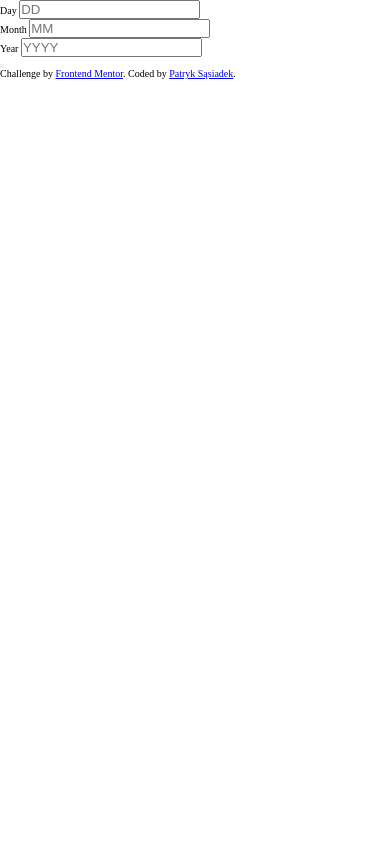
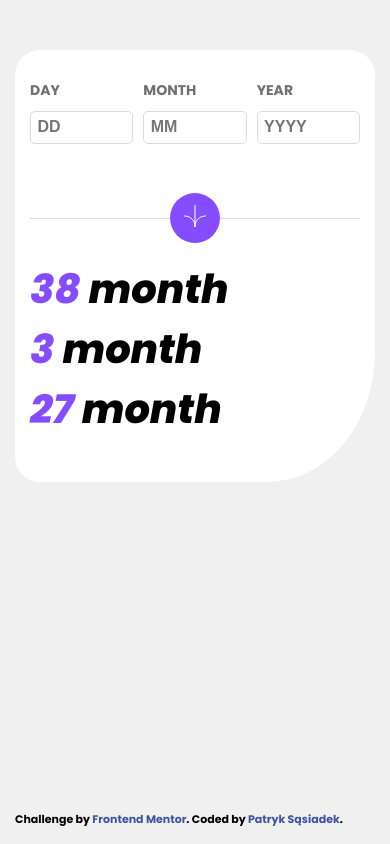
Before and after one commit to kimi1723/Frontend-mentor-age-calculator-app, a website: page index.html in a window 390 px wide. Drawn offline with Linux system fonts and the light colour scheme.

Commit message:
mobile design

```diff
--- a/index.html
+++ b/index.html
@@ -7,6 +7,10 @@
   <link rel="icon" type="image/png" sizes="32x32" href="./assets/images/favicon-32x32.png">
 
   <title>Frontend Mentor | Age calculator app by Patryk Sąsiadek</title>
+  <link rel="preconnect" href="https://fonts.googleapis.com">
+  <link rel="preconnect" href="https://fonts.gstatic.com" crossorigin>
+  <link href="https://fonts.googleapis.com/css2?family=Poppins:ital,wght@0,700;1,400;1,800&display=swap"
+    rel="stylesheet">
   <link rel="stylesheet" href="./dist/css/style.min.css">
 </head>
 
@@ -15,26 +19,27 @@
     <form class="age-calc-form">
       <label for="days" class="age-calc-form__label">Day</label>
       <input id="days" type="number" class="age-calc-form__input age-calc-form__input--day" placeholder="DD">
-      <p class="age-calc-form__error" data-error-id="day"></p>
+      <p class="age-calc-form__error" data-error-id="day">must be a valid date!</p>
 
       <label for="months" class="age-calc-form__label">Month</label>
       <input id="months" type="number" class="age-calc-form__input age-calc-form__input--month" placeholder="MM">
-      <p class="age-calc-form__error" data-error-id="month"></p>
+      <p class="age-calc-form__error" data-error-id="month">must be a valid date!</p>
 
       <label for="years" class="age-calc-form__label">Year</label>
       <input id="years" type="number" class="age-calc-form__input age-calc-form__input--year" placeholder="YYYY">
-      <p class="age-calc-form__error" data-error-id="year"></p>
+      <p class="age-calc-form__error age-calc-form__error--active" data-error-id="year">must be a valid date!</p>
 
-      <button type="submit" class="age-calc-form__submit-btn"></button>
+      <button type="submit" class="age-calc-form__submit-btn"><img src="./assets/images/icon-arrow.svg" alt=""
+          class="age-calc-form__submit-btn-img"></button>
     </form>
 
     <div class="age-calc-output">
       <p class="age-calc-output__text age-calc-output__text--days"><span
-          class="age-calc-output__text--highlighted"></span></p>
+          class="age-calc-output__text--highlighted">38</span> month</p>
       <p class="age-calc-output__text age-calc-output__text--months"><span
-          class="age-calc-output__text--highlighted"></span></p>
+          class="age-calc-output__text--highlighted">3</span> month</p>
       <p class="age-calc-output__text age-calc-output__text--years"><span
-          class="age-calc-output__text--highlighted"></span></p>
+          class="age-calc-output__text--highlighted">27</span> month</p>
     </div>
   </main>
 
--- /dev/null
+++ b/src/sass/_colors.scss
@@ -0,0 +1,10 @@
+// Primary
+$highlighted: hsl(259, 100%, 65%);
+$error: hsl(0, 100%, 67%);
+
+// Neutral
+$white: hsl(0, 0%, 100%);
+$off-white: hsl(0, 0%, 94%);
+$light-grey: hsl(0, 0%, 86%);
+$smokey-grey: hsl(0, 1%, 44%);
+$off-black: hsl(0, 0%, 8%);
--- a/src/sass/_footer.scss
+++ b/src/sass/_footer.scss
@@ -1,7 +1,16 @@
 .attribution {
-	font-size: 11px;
+	position: absolute;
+	bottom: 1.5em;
+	font-size: 1.1rem;
 	text-align: center;
 }
+
 .attribution a {
 	color: hsl(228, 45%, 44%);
+	text-decoration: none;
+	transition: color 0.3s;
+
+	&:hover {
+		color: hsl(281, 87%, 35%);
+	}
 }
--- a/src/sass/_general.scss
+++ b/src/sass/_general.scss
@@ -1,3 +1,5 @@
+@use './colors' as c;
+
 *,
 *::before,
 *::after {
@@ -9,3 +11,10 @@
 html {
 	font-size: 62.5%;
 }
+
+body {
+	padding: 5em 1.5em 0;
+	min-height: 100vh;
+	font-family: 'Poppins', sans-serif;
+	background-color: c.$off-white;
+}
--- a/src/sass/_main.scss
+++ b/src/sass/_main.scss
@@ -0,0 +1,134 @@
+@use './colors' as c;
+
+.age-calc {
+	aspect-ratio: 1 / 1.2;
+	padding: 3em 1.5em;
+	border-radius: 25px;
+	border-bottom-right-radius: 30%;
+	background-color: c.$white;
+	max-width: 420px;
+}
+
+.age-calc-form {
+	position: relative;
+	display: grid;
+	grid-template-columns: repeat(3, 1fr);
+	grid-template-rows: repeat(3, min-content);
+	gap: 1em;
+	padding-bottom: 3em;
+	border-bottom: 1px solid c.$light-grey;
+
+	&__label,
+	&__input,
+	&__error {
+		&:first-of-type {
+			grid-column: 1 / 2;
+		}
+
+		&:nth-of-type(2) {
+			grid-column: 2 / 3;
+		}
+
+		&:nth-of-type(3) {
+			grid-column: 3 / 4;
+		}
+	}
+
+	&__label {
+		grid-row: 1 / 2;
+		font-size: 1.4rem;
+		text-transform: uppercase;
+		color: c.$smokey-grey;
+		transition: color 0.3s;
+	}
+
+	&__input {
+		appearance: textfield;
+		grid-row: 2 / 3;
+		padding: 0.4em;
+		width: 100%;
+		font-size: 1.6rem;
+		font-weight: bold;
+		color: c.$off-black;
+		background-color: transparent;
+		border: 1px solid c.$light-grey;
+		border-radius: 5px;
+		outline: none;
+		transition: border 0.3s;
+		cursor: pointer;
+
+		&:hover,
+		&:focus {
+			border: 1px solid c.$highlighted;
+		}
+	}
+
+	&__error {
+		opacity: 0;
+		grid-row: 3 / 4;
+		font-size: 1.1rem;
+		text-align: center;
+		color: c.$error;
+		visibility: hidden;
+
+		&--active {
+			opacity: 1;
+		}
+
+		&--active-visibility {
+			visibility: visible;
+		}
+	}
+
+	&__submit-btn {
+		aspect-ratio: 1 / 1;
+		position: absolute;
+		top: 100%;
+		left: 50%;
+		width: 50px;
+		background-color: c.$highlighted;
+		border: none;
+		border-radius: 50%;
+		outline: none;
+		transform: translate(-50%, -50%);
+		transition: background-color 0.3s;
+		cursor: pointer;
+
+		&:hover,
+		&:focus {
+			background-color: c.$off-black;
+		}
+	}
+
+	&__submit-btn-img {
+		transform: scale(0.5);
+	}
+
+	&--error {
+		.age-calc-form {
+			&__label {
+				color: c.$error;
+			}
+
+			&__input {
+				border: 1px solid c.$error;
+			}
+		}
+	}
+}
+
+.age-calc-output {
+	display: flex;
+	flex-direction: column;
+	margin-top: 1em;
+	font-size: 4rem;
+
+	&__text {
+		font-weight: bolder;
+		font-style: italic;
+
+		&--highlighted {
+			color: c.$highlighted;
+		}
+	}
+}
--- a/src/sass/style.scss
+++ b/src/sass/style.scss
@@ -1,2 +1,3 @@
 @use './general';
-// @use './footer';
+@use './main';
+@use './footer';
```
Also changed, not shown: dist/css/style.min.css.
